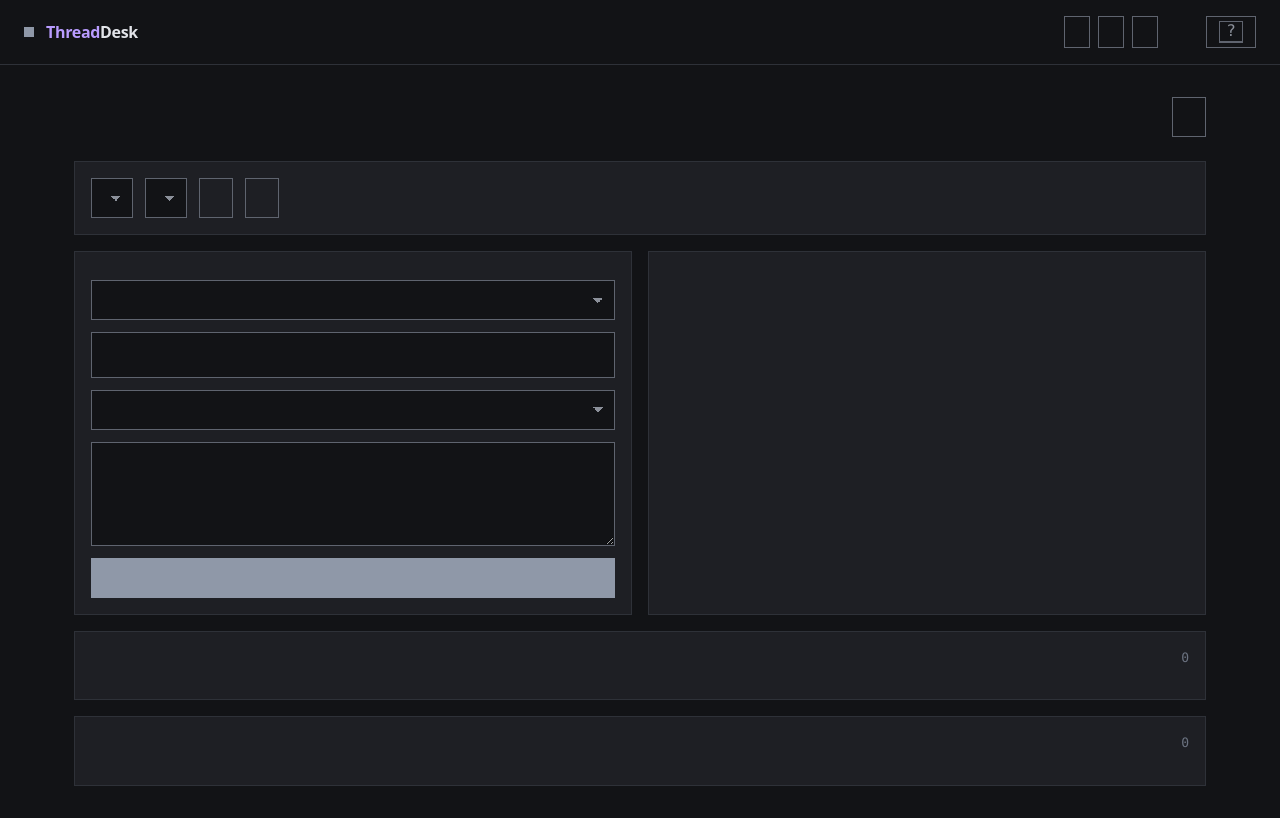
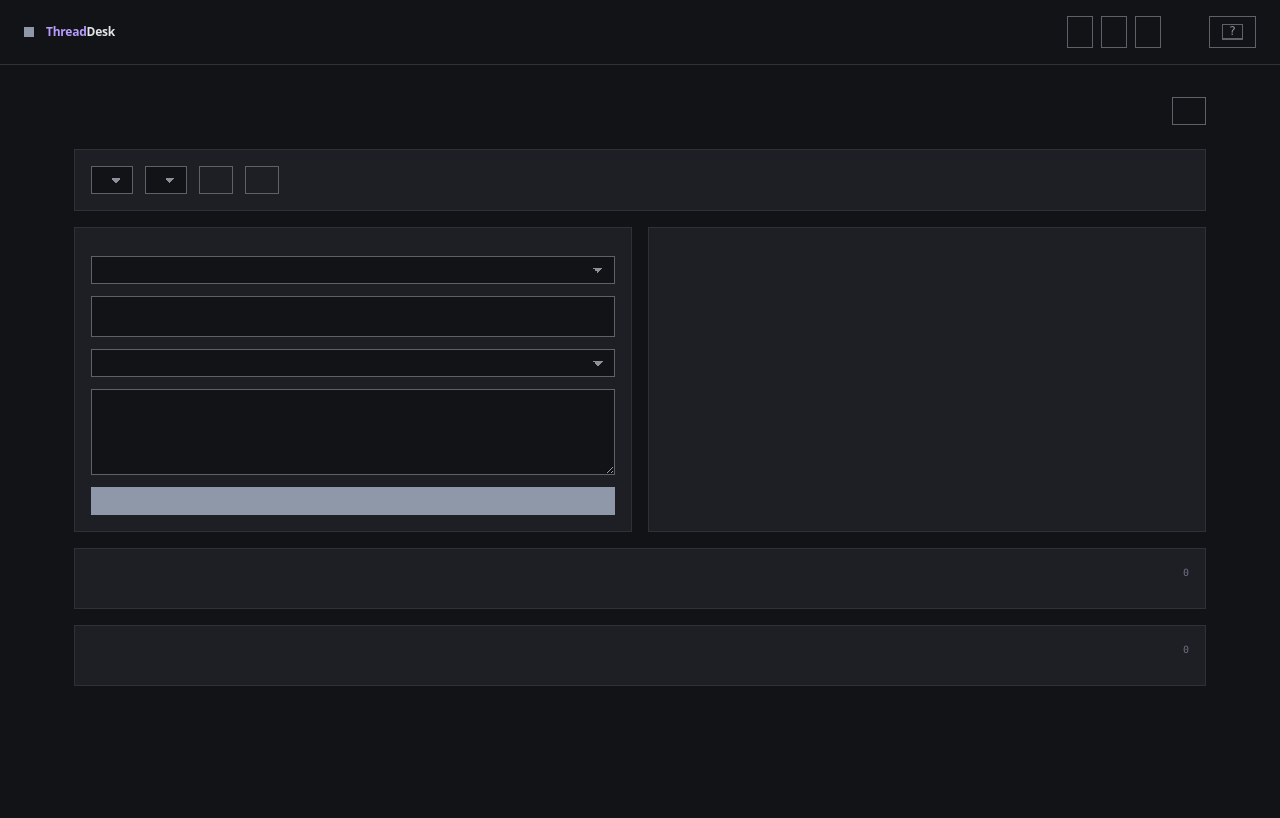
Before and after one commit to landjunge/threaddesk, a FastAPI app: page /knowledge in a window 1280 px wide. After the commit the page ends 686 px from the top, so only its background shows below. Run offline with FastAPI, Linux system fonts and the light colour scheme; lists and menus that the app fills with data are empty; some libraries are stand-ins or nearby versions.

Commit message:
R2: gemeinsames Desk-Design in ThreadDesk übernehmen (#22)
R2-Tokens, ThreadDesk-Wortmarkenabgrenzung, README und Regressionstest.

```diff
--- a/src/threaddesk/ui/static/style.css
+++ b/src/threaddesk/ui/static/style.css
@@ -1,10 +1,12 @@
-/* Farben aus dem Netzwerkpunkt-Hub-Design (siehe docs/index.html):
-   warmes Fast-Schwarz, warmes Off-White, grauer Akzent. Alle Werkzeuge
-   teilen diese Basis; Zustandsfarben bleiben gedämpft. */
+/* Gemeinsames Desk-Design R2: neutrale Produktoberflaeche. ThreadDesk
+   bleibt nur an der Wortmarke als eigenes Produkt erkennbar. */
 :root {
   --bg: #121316;
   --bg-elevated: #1a1b1f;
   --bg-subtle: #1e1f24;
+  --bg-card: #1e1f24;
+  --bg-raised: #24262d;
+  --bg-strip: #15171b;
   --fg: #e2e4e9;
   --fg-muted: #8b909a;
   --fg-subtle: #6b7280;
@@ -13,7 +15,8 @@
      --border-strong zeichnet die Kante von Bedienelementen und haelt
      dafuer 3:1 gegen den Hintergrund ein (WCAG 2.2, 1.4.11). */
   --border: #2e3138;
-  --border-strong: #5f646f;
+  --border-strong: #5c616a;
+  --border-hover: #6b7280;
   /* Markenfarbe des Schriftzugs, wie auf threaddesk.netzwerkpunkt.de
      und in brand/wordmark.svg. Gilt nur fuer den Namen — die
      Oberflaeche bleibt auf dem neutralen Akzent. */
@@ -24,16 +27,12 @@
   --warn: #c9a227;
   --idle: #85887e;
   --done: #8aa4b5;
-  --risk: #dc7070;
+  --risk: #c45c5c;
   /* Keine Rundungen. border-radius ist ueberall 0; die einzige Ausnahme
      sind die Kartensymbole, dort bedeutet die Form die Knotenart. */
-  /* Zwei Groessen fuer Bedienelemente, mehr gibt es nicht:
-     --control  ist der Regelfall (Knopf, Eingabefeld, Auswahlmenue),
-     --control-sm die kompakte Fassung fuer dichte Zeilen und Chips.
-     Beide liegen auf dem 8er-Raster. Unter dem Finger werden beide 44px
-     gross — das ist keine dritte Groesse, sondern dieselben Elemente
-     unter einem anderen Eingabegeraet (Apple HIG, Material). */
-  --control: 40px;
+  /* R2: Knoepfe 28px, Reiter und kompakte Navigation 32px. Unter dem
+     Finger waechst nur die Trefferflaeche auf mindestens 44px. */
+  --control: 28px;
   --control-sm: 32px;
   --control-touch: 44px;
   --space-1: 4px;
@@ -47,13 +46,11 @@
      aussieht wie mit. */
   --font: system-ui, -apple-system, "Segoe UI", Roboto, sans-serif;
   --font-mono: ui-monospace, SFMono-Regular, Menlo, Consolas, monospace;
-  /* Vier Schriftgroessen, mehr nicht. Grundgroesse 16px wie fuer Fliesstext
-     im Web empfohlen, die uebrigen Stufen im Verhaeltnis 1.25 (grosse Terz)
-     darum herum: 13 / 16 / 20 / 25. */
-  --text-sm: 0.8125rem;   /* 13px · Beschriftungen, Meta, Karte */
-  --text-base: 1rem;      /* 16px · Text, Knoepfe, Eingabefelder */
-  --text-lg: 1.25rem;     /* 20px · Zwischenueberschriften */
-  --text-xl: 1.5625rem;   /* 25px · Seitentitel */
+  /* Genau vier R2-Schriftstufen. */
+  --text-sm: 10px;     /* Meta, Zeit, kleine Etiketten */
+  --text-base: 12px;   /* Text, Knoepfe, Reiter */
+  --text-lg: 14px;     /* Karten- und Abschnittstitel */
+  --text-xl: 16px;     /* App-Titel, sonst nichts */
   --motion-quick: 150ms;
   --ease-out: cubic-bezier(0.23, 1, 0.32, 1);
 }
```
Also changed, not shown: tests/test_ui_assets.py (+20 -0 lines), README.md.
